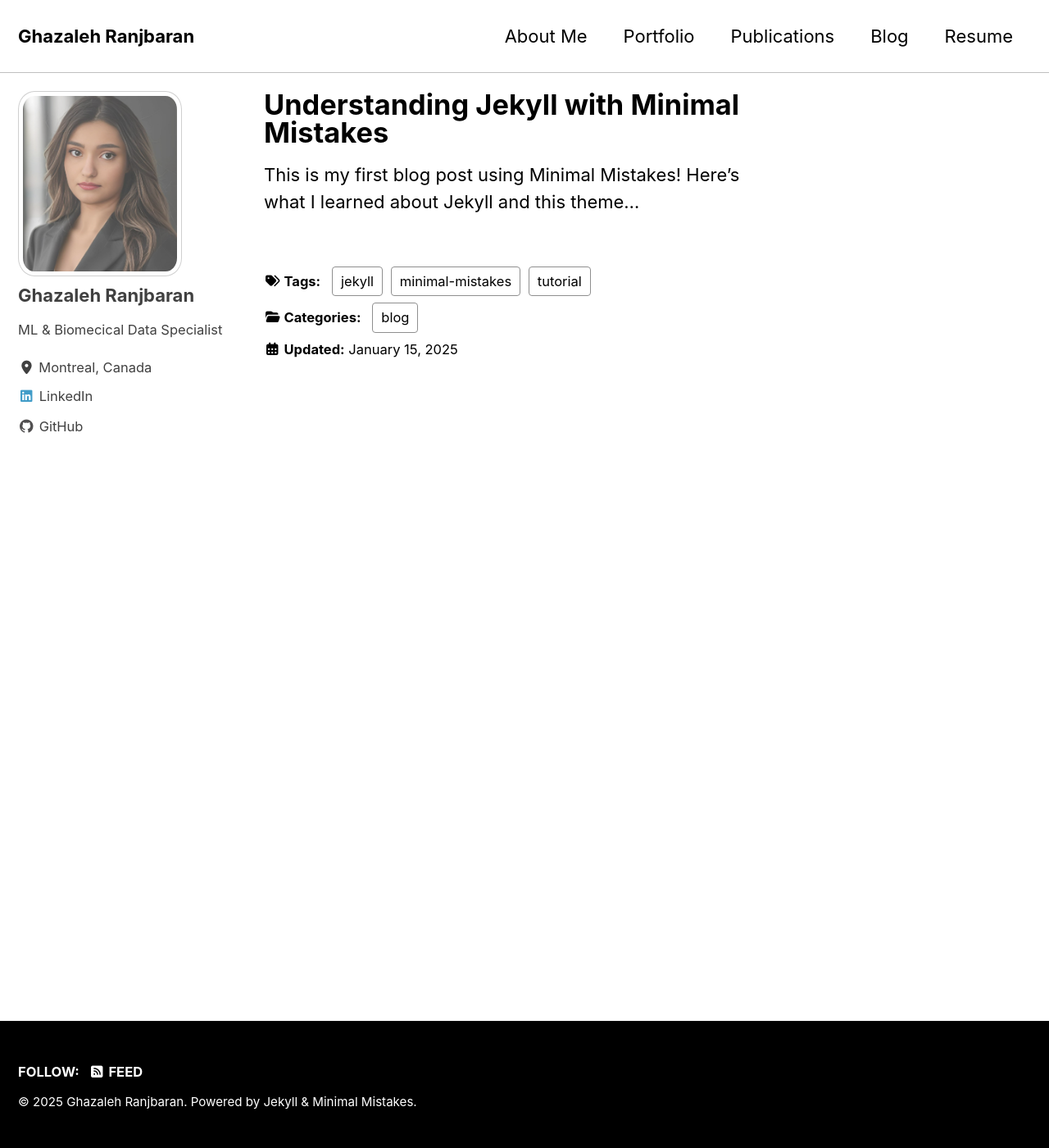
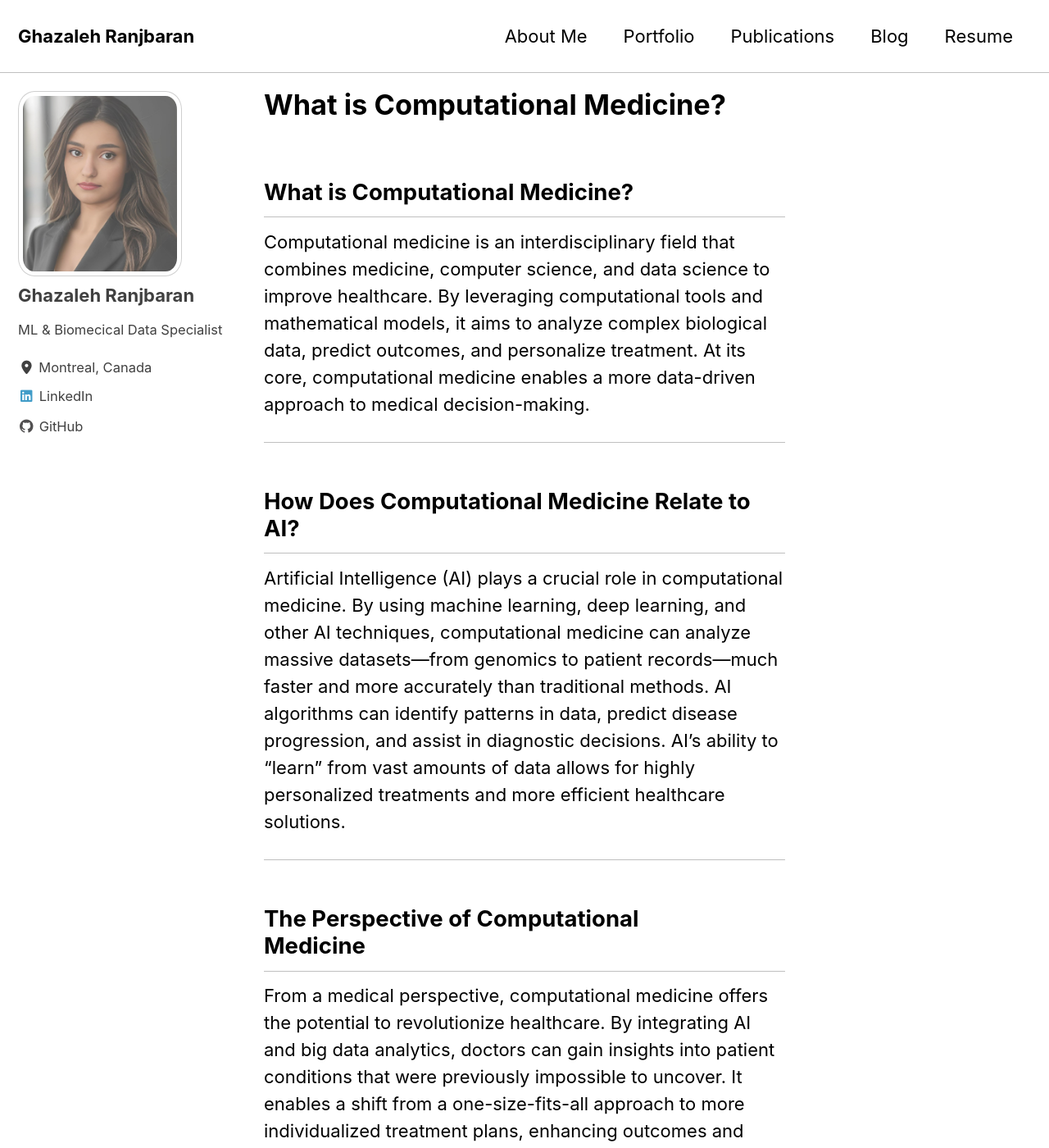
Before and after one commit to ghazalehran/ghazalehran.github.io, a Jekyll site: the page built from _posts/2025-01-15-computational-medicine.md, in a window 1280 px wide and 1400 px high. Shown: the whole window at 82% size. Built offline with Jekyll 4.4.1, drawn with Linux system fonts in a browser that asks for light colours; cached includes are drawn as plain includes; some of the changed text lies outside the part shown.

Commit message:
home changes

```diff
--- a/_posts/2025-01-15-computational-medicine.md
+++ b/_posts/2025-01-15-computational-medicine.md
@@ -1,9 +1,48 @@
 ---
 layout: single
-title: "Understanding Jekyll with Minimal Mistakes"
+title: "What is Computational Medicine?"
 date: 2025-01-15
 categories: [blog]
 tags: [jekyll, minimal-mistakes, tutorial]
 author_profile: true
 ---
-This is my first blog post using Minimal Mistakes! Here's what I learned about Jekyll and this theme...
+## What is Computational Medicine?
+
+Computational medicine is an interdisciplinary field that combines medicine, computer science, and data science to improve healthcare. By leveraging computational tools and mathematical models, it aims to analyze complex biological data, predict outcomes, and personalize treatment. At its core, computational medicine enables a more data-driven approach to medical decision-making.
+
+---
+
+## How Does Computational Medicine Relate to AI?
+
+Artificial Intelligence (AI) plays a crucial role in computational medicine. By using machine learning, deep learning, and other AI techniques, computational medicine can analyze massive datasets—from genomics to patient records—much faster and more accurately than traditional methods. AI algorithms can identify patterns in data, predict disease progression, and assist in diagnostic decisions. AI’s ability to "learn" from vast amounts of data allows for highly personalized treatments and more efficient healthcare solutions.
+
+---
+
+## The Perspective of Computational Medicine
+
+From a medical perspective, computational medicine offers the potential to revolutionize healthcare. By integrating AI and big data analytics, doctors can gain insights into patient conditions that were previously impossible to uncover. It enables a shift from a one-size-fits-all approach to more individualized treatment plans, enhancing outcomes and minimizing unnecessary interventions. Additionally, the field holds promise for preventative medicine, by identifying risk factors and predicting diseases before they develop.
+
+---
+
+## Industry Applications
+
+Computational medicine has already started making waves across various industries:
+
+- **Personalized Medicine**: Using genetic data and AI algorithms, treatments are tailored to the individual, maximizing effectiveness while minimizing side effects.
+
+- **Drug Discovery**: AI models accelerate the process of discovering new drugs by predicting molecular behavior, identifying potential candidates, and even designing new compounds.
+
+- **Medical Imaging**: Machine learning algorithms are revolutionizing the interpretation of medical images like MRIs and CT scans, helping doctors make quicker, more accurate diagnoses.
+
+- **Epidemiology & Public Health**: Computational models help track disease outbreaks, predict future trends, and inform public health policies by analyzing social, environmental, and genetic data.
+
+---
+
+## The Future of Computational Medicine
+
+The future of computational medicine is incredibly promising. As AI technology continues to evolve, we can expect even more advanced predictive models, better data integration, and stronger collaboration between healthcare providers and data scientists. In the coming years, we may see widespread adoption of AI-driven decision support systems, telemedicine powered by computational models, and precision treatments tailored to genetic and environmental factors.
+
+Ultimately, computational medicine could lead to a transformation in how healthcare is delivered—focusing on early intervention, personalized care, and continuous monitoring to improve patient outcomes globally.
+
+---
+Stay tuned for more insights on the intersection of technology and healthcare, and how we can all contribute to shaping the future of medicine!
```
Also changed, not shown: index.md (+1 -1 lines).
